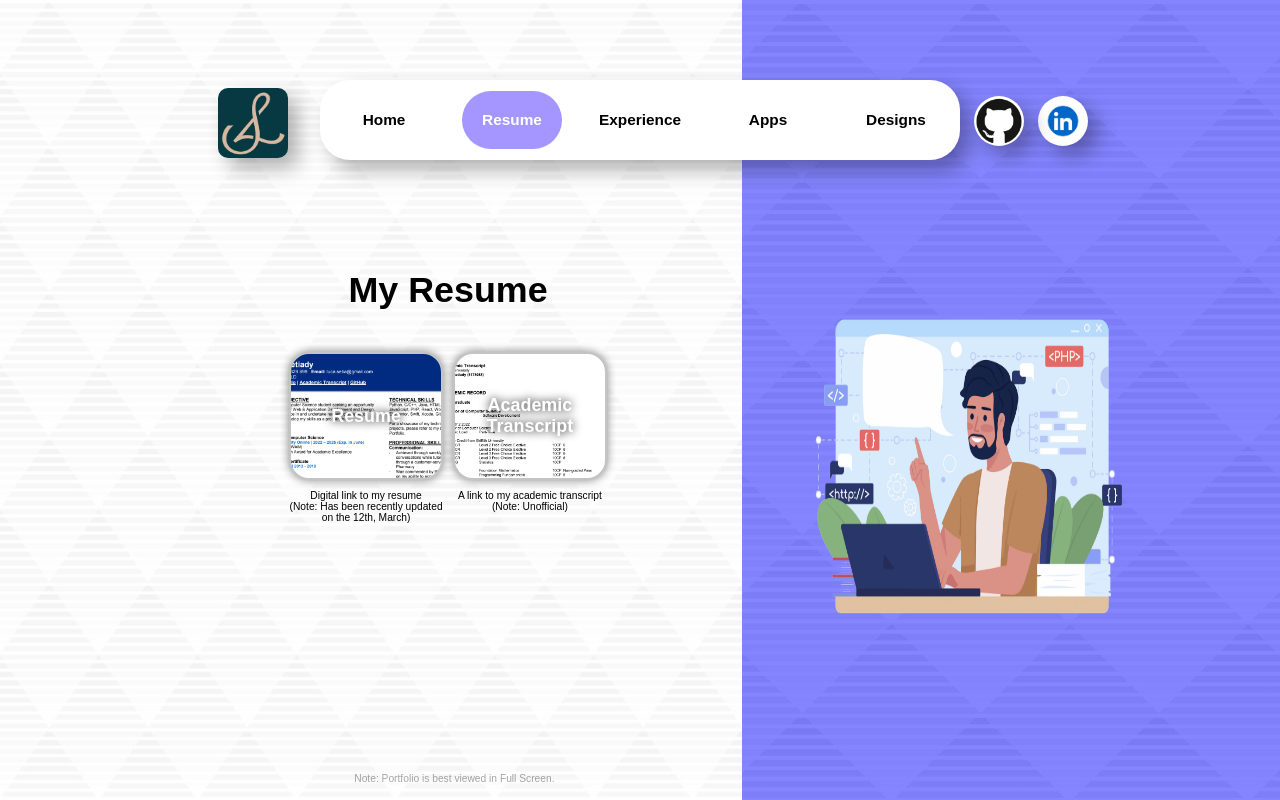
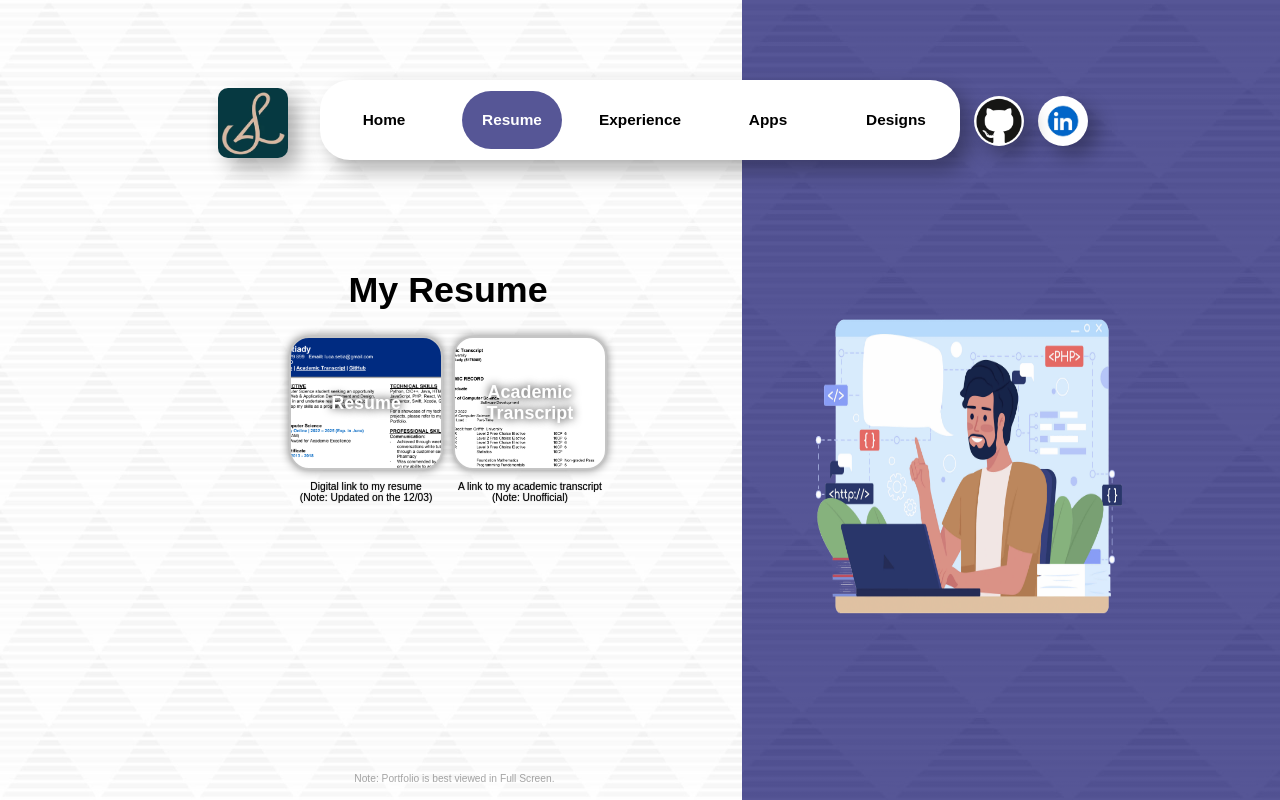
Before and after one commit to lseti1/portfolio-527386, a React (Create React App) app: page / in a window 1280 px wide. Both pictures are taken after a click on the element "Resume". Built offline with nearby package versions, Linux system fonts and the light colour scheme.

Commit message:
Updated Text, Other Small Changes

```diff
--- a/src/App.css
+++ b/src/App.css
@@ -7,7 +7,7 @@
 }
 
 body {
-  background: linear-gradient(to right, rgb(255, 255, 255) 58%, rgba(0, 0, 255, 0.479) 42%), url('/public/geometricBackground.jpg');
+  background: linear-gradient(to right, rgb(255, 255, 255) 58%, rgba(0, 0, 97, 0.664) 42%), url('/public/geometricBackground.jpg');
 
   font-family: Arial, Helvetica, sans-serif;
   width: 100%;
@@ -108,7 +108,7 @@ body {
 }
 
 .navigationItem:hover {
-  background-color: rgba(84, 54, 253, 0.527);
+  background-color:  rgba(0, 0, 97, 0.664);
   color: white;
 }
 
@@ -116,7 +116,7 @@ body {
   cursor: pointer;
   padding: 20px;
   border-radius: 30px;
-  background-color: rgba(84, 54, 253, 0.527);
+  background-color: rgba(0, 0, 97, 0.664);
   color: white;
 }
 
@@ -191,7 +191,7 @@ body {
 }
 
 a:hover {
-  transform: scale(1.05);
+  transform: scale(1.1);
 }
 
 .updateContentDiv {
@@ -210,18 +210,19 @@ a:hover {
   display: flex;
   /* background-color: grey; */
   justify-content: center;
-  align-items: center;
+  align-items: flex-start;
+  margin-top: 2vh;
   gap: 2%;
   width: 100%;
-  height: 100%;
+  height: 70%;
 }
 
 .individualAppContainers {
-  /* background-color: rgb(207, 207, 207); Just to see the container size: Have to delete this to complete look */
+  /* background-color: rgb(207, 207, 207);  */
   border-radius: 20px;
-
+  text-shadow:  0px 0px 1px grey;
   width: 30%;
-  height: 80%;
+  height: 100%;
 
   padding: 0px;
   margin: 0px;
@@ -237,8 +238,9 @@ a:hover {
   border: 2px solid rgb(196, 196, 196);
   /* background-color: rgb(255, 255, 255); */
   box-shadow: 0px 0px 10px grey;
+
   color:  rgb(0, 0, 0);
-  height: 50%;
+  height: 60%;
   width: 100%;
   font-weight: bold;
   font-size: 20px;
@@ -286,6 +288,9 @@ a:hover {
   background-image: url("/public/transcriptImage.png");
 }
 
+/* p {
+  text-shadow: 0px 0px 1px grey;
+} */
 /* .webAppOne a {
   color: white;
 
--- a/src/App.js
+++ b/src/App.js
@@ -29,7 +29,7 @@ function App() {
                 <p className="imageTextOverlay">Resume</p>
               </button>
             </a>
-            <p>Digital link to my resume <br/  >(Note: Has been recently updated on the 12th, March)</p>
+            <p>Digital link to my resume <br/  >(Note: Updated on the 12/03)</p>
           </div>
 
           <div className ="individualAppContainers">
@@ -40,7 +40,8 @@ function App() {
             </a>
             <p>A link to my academic transcript (Note: Unofficial)</p>
           </div>
-          </div>
+
+        </div>
         </div>;
       case "experience":
         return <div className = "experience">
@@ -79,7 +80,7 @@ function App() {
                   <p className="imageTextOverlay">Life Planner</p>
                 </button>
               </a>
-              <p>Planner is an Interactive One-Page Planning Website To Store Plans & See Upcoming Plans</p>
+              <p>Planner is an Interactive One-Page Planning Website To Store Plans & See Upcoming Plans (Built in React)</p>
             </div>
 
             <div className="individualAppContainers">
@@ -88,7 +89,7 @@ function App() {
                       <p className="imageTextOverlay">Plan Finder</p>
                   </button>
               </a>
-              <p>Planner is a website that utilises Wikipedia's Free API to quickly show information about things to do while on holidays </p>
+              <p>Planner is a website that utilises Wikipedia's Free API to quickly show information about things to do while on holidays (Built in React) </p>
             </div>
 
             <div className="individualAppContainers">
@@ -97,7 +98,7 @@ function App() {
                   <p className="imageTextOverlay">Brain Boost</p>
                 </button>
               </a>
-              <p>Brain Boost is a simple App that uses various games to keep the brain active & improve overall function</p>
+              <p>Brain Boost is a simple App that uses various games to keep the brain active & improve overall function (Built in XCode with Swift)</p>
             </div>
           </div>
           <p className = "projectDisclaimer">Please Note: Not All Features May Work</p>
@@ -109,19 +110,19 @@ function App() {
           <div className ="individualAppContainers">
             <a href="https://lucas-websitedesign1.in/" target="_blank" rel="noopener noreferrer">
               <button className ="individualAppLinkImage tourism">
-                <p className="imageTextOverlay">Tourism Website</p>
+                <p className="imageTextOverlay">Web-Design</p>
               </button>
             </a>
-            <p>Planner is a website that utilises Wikipedia's Free API to quickly show information about things to do while on holidays </p>
+            <p>This is a website design of a Tourism Site for the city of London (Designed in WordPress with Elementor)</p>
           </div>
 
           <div className ="individualAppContainers">
             <a href="https://lucas.websitedesign2.in/" target="_blank" rel="noopener noreferrer">
               <button className ="individualAppLinkImage restaurant">
-                <p className="imageTextOverlay">Restaurant Website</p>
+                <p className="imageTextOverlay">Web-Design</p>
               </button>
             </a>
-            <p>Planner is a website that utilises Wikipedia's Free API to quickly show information about things to do while on holidays </p>
+            <p>This website style is for a Japanese Restaurant (Designed in WordPress with Elementor)</p>
           </div>
         </div>
         <p className = "projectDisclaimer">Please Note: Not All Features May Work.</p>
```
